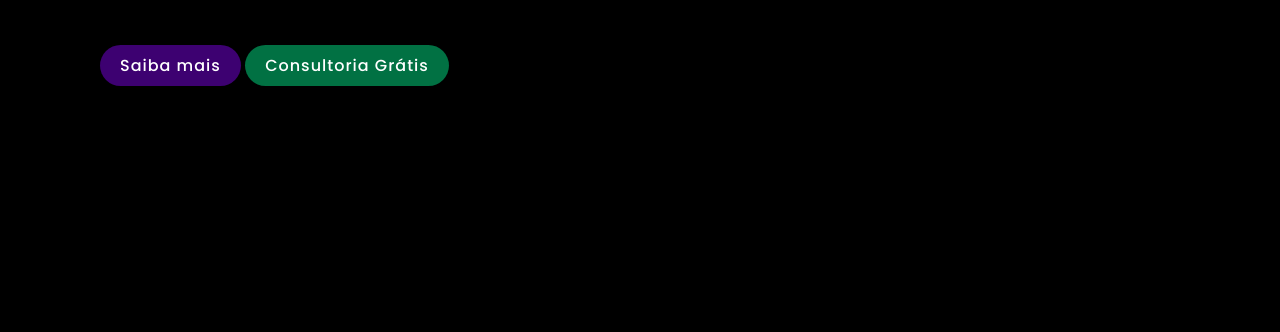
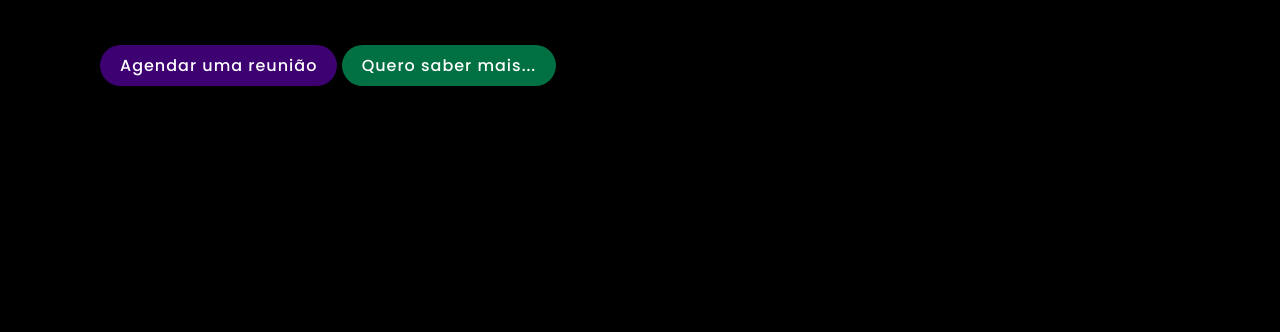
Before and after one commit to orealisaque/Vecna, a plain HTML site: page index.html in a window 1280 px wide. Shown: the part 468-800 px from the top of the page. Drawn offline with Linux system fonts and the light colour scheme.

Commit message:
Update index.html

```diff
--- a/index.html
+++ b/index.html
@@ -48,11 +48,11 @@
             acreditando no sonho de todo empreendedor, acreditamos no nosso
             propósito e geramos valor por onde passamos.
           </p>
-          <a id="btnAboutMore" href="aboutUs.html">Saiba mais</a>
+          <a id="btnAboutMore" href="https://calendly.com/isaque-fdr/15">Agendar uma reunião</a>
           <a
             id="btnJoin"
             href="https://api.whatsapp.com/send?phone=5511978842947&text=Ol%C3%A1%2C%20gostaria%20de%20ter%20minha%20consultoria%20gr%C3%A1tis!"
-            >Consultoria Grátis</a
+            >Quero saber mais...</a
           >
         </div>
         <div class="imgBox">
```
